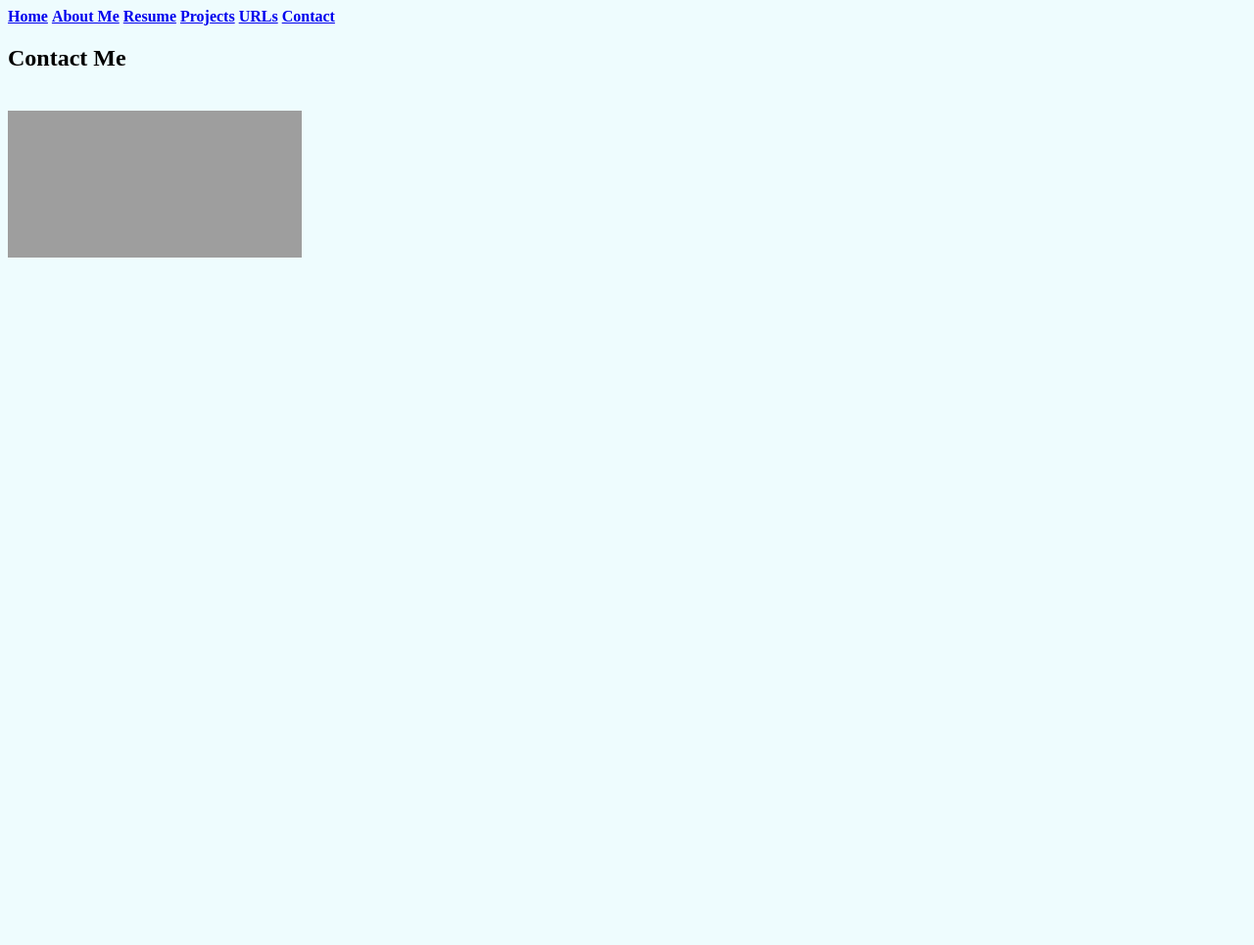
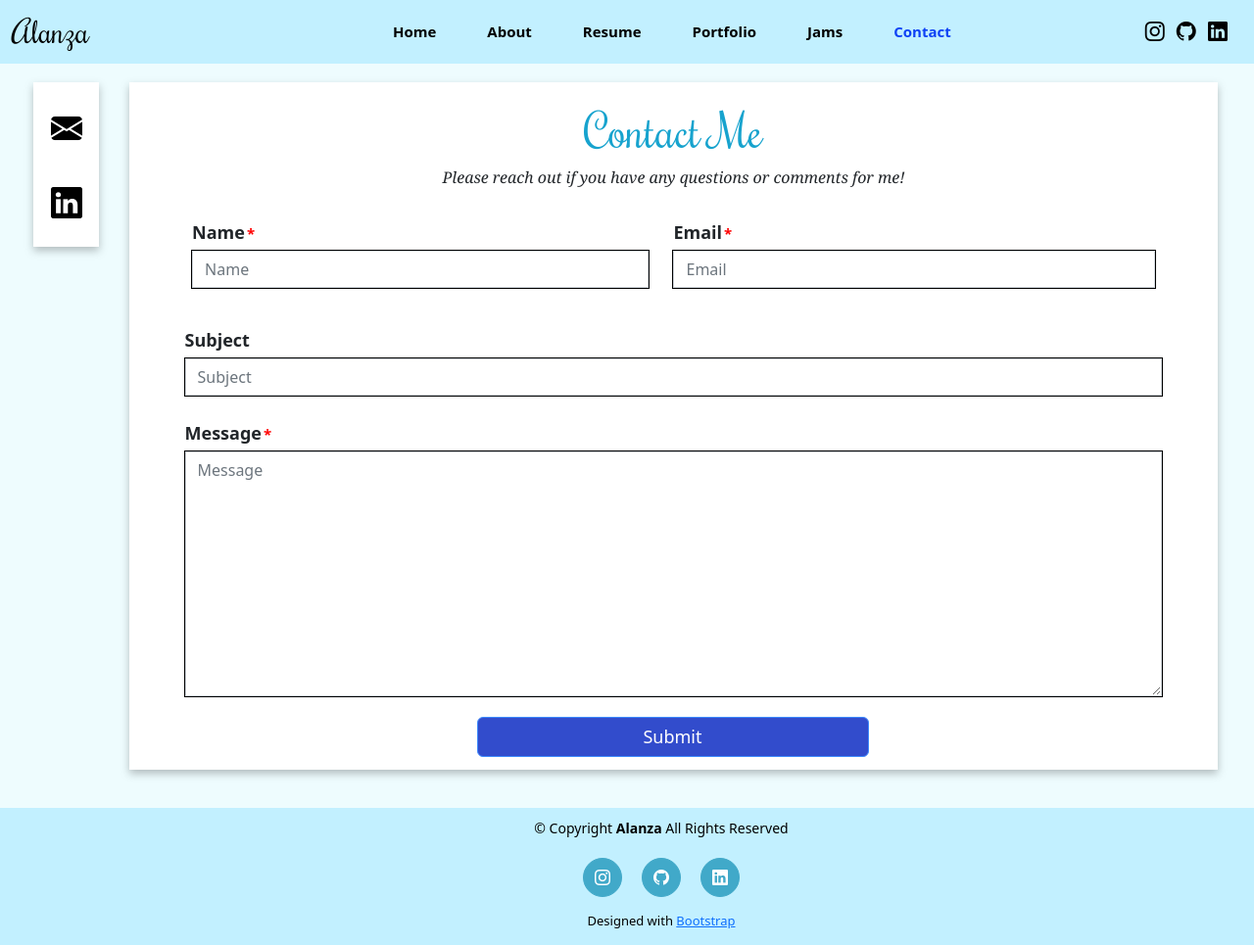
Before and after one commit to ablake12/Portfolio-Website, a Flask app: page /contact in a window 1280 px wide. Shown: the whole page at 98% size. Before the commit the page ends 263 px from the top, so only its background shows below. Run offline with Flask 3, Linux system fonts and the light colour scheme; grey boxes are pictures that could not be loaded.

Commit message:
Update contact.html

```diff
--- a/website/templates/contact.html
+++ b/website/templates/contact.html
@@ -1,25 +1,104 @@
 <!DOCTYPE html>
 <html>
 <head>
+    <link href="https://fonts.googleapis.com/css2?family=Rochester&display=swap" rel="stylesheet">
+    <link href="https://cdn.jsdelivr.net/npm/bootstrap@5.2.3/dist/css/bootstrap.min.css" rel="stylesheet" integrity="sha384-rbsA2VBKQhggwzxH7pPCaAqO46MgnOM80zW1RWuH61DGLwZJEdK2Kadq2F9CUG65" crossorigin="anonymous">
+    <link href="https://cdn.jsdelivr.net/npm/bootstrap-icons/font/bootstrap-icons.css" rel="stylesheet">
     <link rel="stylesheet" type="text/css" href="{{ url_for('static', filename='styles.css') }}">
 </head>
 <body>
-    <div class="topnav" id="myTopnav">
-        <a href="/"><b>Home</b></a>
-        <a href="/about"><b>About Me</b></a>
-        <a href="/resume"><b>Resume</b></a>
-        <a href="/projects"><b>Projects</b></a>
-        <a href="/urls"><b>URLs</b></a>
-        <a href="/contact" class="active"><b>Contact</b></a>
-        <a href="javascript:void(0);" class="icon" onclick="activeFunction()">
-            <i class="fa fa-bars"></i>
-        </a>
-    </div>
     <!-- Contact Form -->
-    <h2>Contact Me</h2>
-    <div class="contact-form">
-        <iframe src="https://docs.google.com/forms/d/e/1FAIpQLSdCULbzU-7IreOQWk_ifpfotCpMAgZT6I2NVrWmco-exCdJrw/viewform?embedded=true" frameborder="0" marginheight="0" marginwidth="0">Loading…</iframe>
-    </div>
+    <header id="header" class="header align-items-center sticky-top">
+        <div class="container-fluid d-flex align-items-center justify-content-between">
+          <a href="/" class="logo d-flex align-items-center me-auto me-xl-0">
+            <h1 class="sitename">Alanza</h1>
+          </a>
+          <nav id="navmenu" class="navmenu">
+            <ul>
+              <li><a href="/"><b>Home</b></a></li>
+              <li><a href="/about"><b>About</b></a></li>
+              <li><a href="/resume"><b>Resume</b></a></li>
+              <li><a href="/portfolio"><b>Portfolio</b></a></li>
+              <li><a href="/jams"><b>Jams</b></a></li>
+              <li><a href="/contact" class="active"><b>Contact</b></a></li>
+            </ul>
+          </nav>
+        <div class="header-social-links">
+          <a href=""><i class="bi bi-instagram"></i></a>
+          <a href="https://github.com/ablake12/"><i class="bi bi-github"></i></a>
+          <a href="https://www.linkedin.com/in/ablake12/" class="linkedin"><i class="bi bi-linkedin"></i></a>
+        </div>
+    </header>
+    <section>
+        <div class="contact">
+          <div class="contact-socials">
+            <div class="socials-background">
+              <div class="contact-email">
+                <a href="mailto:alanzablake@gmail.com"><i class="bi bi-envelope-fill"></i></a>
+              </div>
+              <div class="contact-linkedin">
+                <a href="https://www.linkedin.com/in/ablake12/"><i class="bi bi-linkedin"></i></a>
+              </div>
+            </div>
+          </div>
+          <div class="contact-form">
+            <form action="/contact" method="post">
+              <div class="form-background">
+                <h2>Contact Me</h2>
+                <p><em>Please reach out if you have any questions or comments for me!</em></p>
+                <div class=contact-info>
+                  <div class="form-group">
+                    <div class="name">
+                      <label for="">Name</label>
+                      <input type="text" id="name" name="name" class="form-control" placeholder="Name" maxlength="75" required>
+                    </div>
+                  </div>
+                  <div class="form-group">
+                    <div class="email">
+                      <label for="exampleInputEmail1">Email</label>
+                      <input type="email" class="form-control" id="email" name="email" aria-describedby="emailHelp" placeholder="Email" maxlength="50" required>
+                    </div>
+                  </div>
+                </div>
+                <div class="message-info">
+                  <div class="form-group">
+                    <div class="subject">
+                      <label for="">Subject</label>
+                      <input type="text" id="subject" name="subject" class="form-control" placeholder="Subject" maxlength="100">
+                    </div>
+                  </div>
+                  <div class="form-group">
+                    <div class="form-message">
+                      <label for="">Message</label>
+                      <textarea type="text" id="message" name="message" class="form-control" placeholder="Message" required></textarea>
+                    </div>
+                  </div>
+                </div>
+                <div class="form-btn">
+                  <button type="submit" class="btn btn-primary">Submit</button>
+                </div>
+              </div>
+            </form>
+          </div>
+        </div>
+    </section>
+    <footer id="footer" class="footer">
+        <div class="container">
+          <div class="copyright text-center">
+            <p>© <span>Copyright</span> <strong>Alanza</strong> <span>All Rights Reserved<br></span></p>
+          </div>
+          <div class="social-links d-flex justify-content-center">
+            <a href=""><i class="bi bi-instagram"></i></a>
+            <a href="https://github.com/ablake12/"><i class="bi bi-github"></i></a>
+            <a href="https://www.linkedin.com/in/ablake12/"><i class="bi bi-linkedin"></i></a>
+          </div>
+          <div class="credits">
+            Designed with <a href="https://getbootstrap.com/">Bootstrap</a>
+          </div>
+        </div>
+    </footer>
+
+    <script src="https://cdn.jsdelivr.net/npm/bootstrap@5.2.3/dist/js/bootstrap.bundle.min.js" integrity="sha384-kenU1KFdBIe4zVF0s0G1M5b4hcpxyD9F7jL+jjXkk+Q2h455rYXK/7HAuoJl+0I4" crossorigin="anonymous"></script>
     <script src="{{ url_for('static', filename='script.js') }}"></script>
 </body>
 </html>
```
